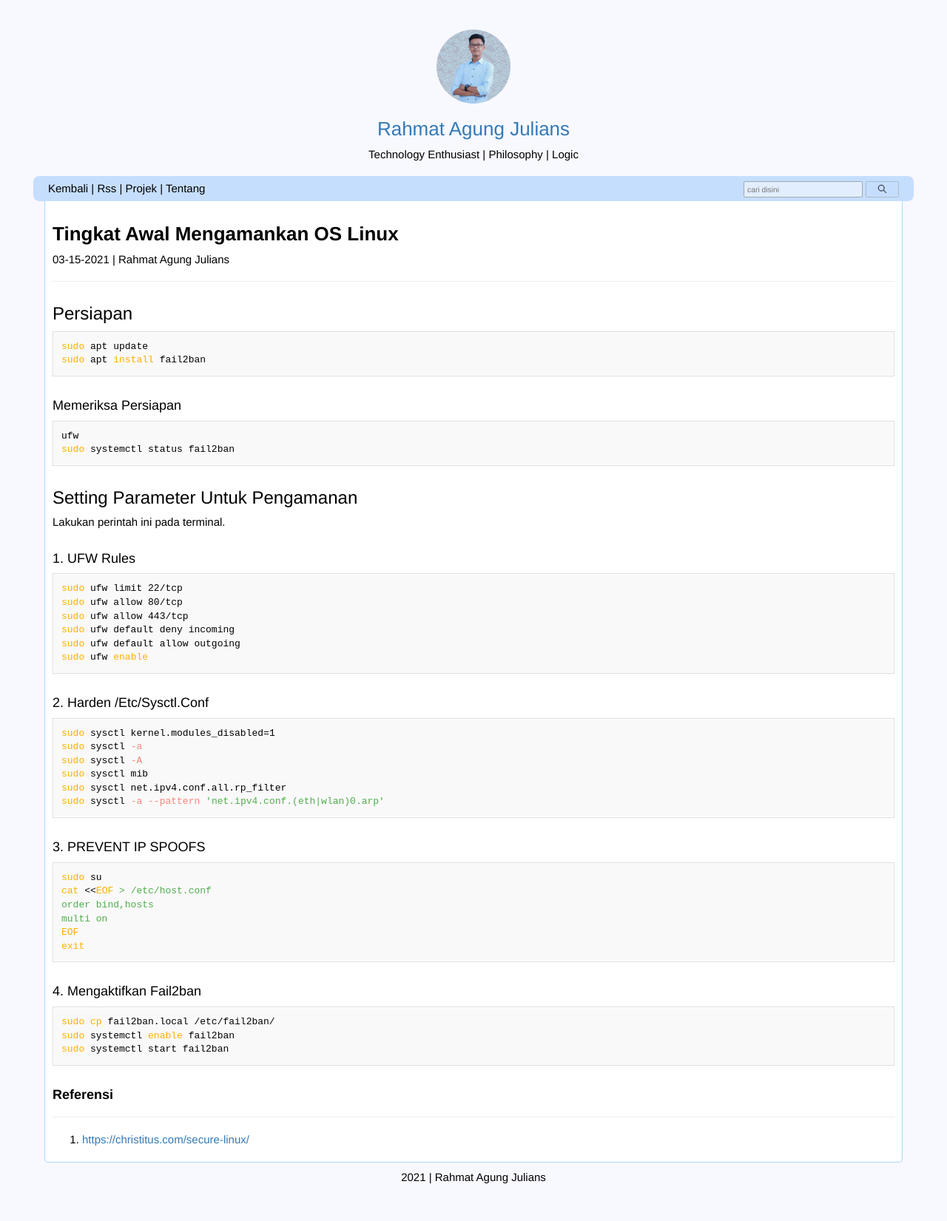
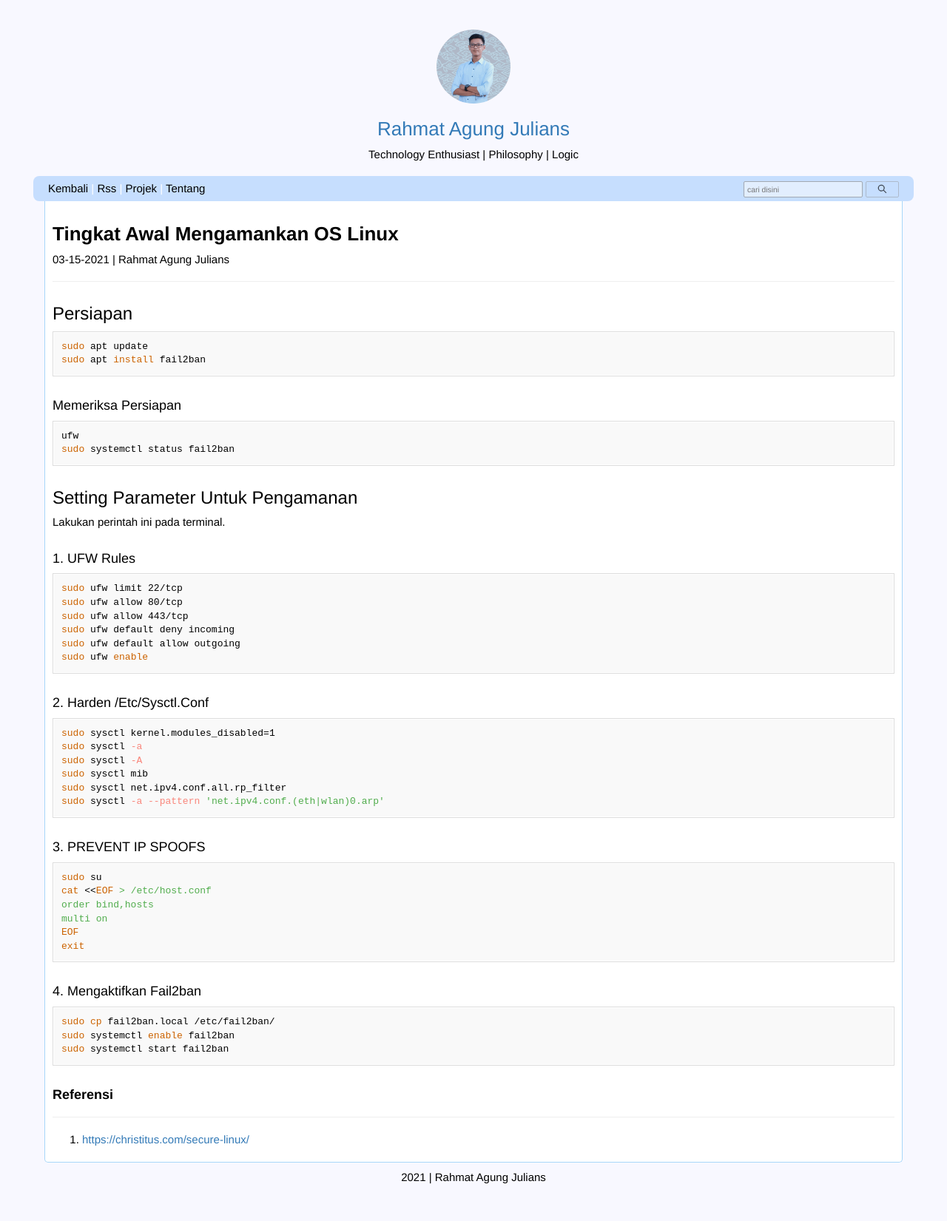
Before and after one commit to rahmatagungj/ruby-blog, a Jekyll site: the page built from _posts/2021/03/2021-03-15-tingkat-awal-mengamankan-os-linux.md, in a window 1280 px wide. Shown: the whole page at 74% size. Built offline with Jekyll 4.4.1, drawn with Linux system fonts in a browser that asks for light colours.

Commit message:
fix styles

```diff
--- a/_layouts/default.html
+++ b/_layouts/default.html
@@ -1,7 +1,7 @@
 <!DOCTYPE html>
 <html lang="{{ page.lang | default: "en" }}">
   {%- include head.html -%}
-  <body a="{{ site.theme_config.appearance | default: "auto" }}">
+  <body a="{{ site.theme_config.appearance | default: "auto" }}" u>
     <main class="page-content" aria-label="Content">
       <div class="w">
         {{ content }}
--- a/_sass/style.scss
+++ b/_sass/style.scss
@@ -95,7 +95,7 @@ img.head-icon {
   border-radius: 8px;
   padding: 5px;
   padding-top: 7px;
-  color: black;
+  color: rgba(255,255,255,70);
   font-weight: 500;
 }
 
@@ -387,27 +387,27 @@ pre.highlight {
 }
 
 .highlight .nb {
-  color: #ffaf00;
+  color: #cc6300;
 }
 
 .highlight .nc {
-  color: #ffaf00;
+  color: #cc6300;
 }
 
 .highlight .no {
-  color: #ffaf00;
+  color: #cc6300;
 }
 
 .highlight .nd {
-  color: #ffaf00;
+  color: #cc6300;
 }
 
 .highlight .ni {
-  color: #ffaf00;
+  color: #cc6300;
 }
 
 .highlight .ne {
-  color: #ffaf00;
+  color: #cc6300;
 }
 
 .highlight .nf {
@@ -415,7 +415,7 @@ pre.highlight {
 }
 
 .highlight .nl {
-  color: #ffaf00;
+  color: #cc6300;
 }
 
 .highlight .nn {
@@ -427,7 +427,7 @@ pre.highlight {
 }
 
 .highlight .py {
-  color: #ffaf00;
+  color: #cc6300;
 }
 
 .highlight .nt {
@@ -435,7 +435,7 @@ pre.highlight {
 }
 
 .highlight .nv {
-  color: #ffaf00;
+  color: #cc6300;
 }
 
 .highlight .ow {
@@ -507,15 +507,15 @@ pre.highlight {
 }
 
 .highlight .bp {
-  color: #ffaf00;
+  color: #cc6300;
 }
 
 .highlight .vc {
-  color: #ffaf00;
+  color: #cc6300;
 }
 
 .highlight .vg {
-  color: #ffaf00;
+  color: #cc6300;
 }
 
 .highlight .vi {
```
Also changed, not shown: _layouts/archive.html (+8 -3 lines), assets/js/footer.js (line endings or trailing spaces).
